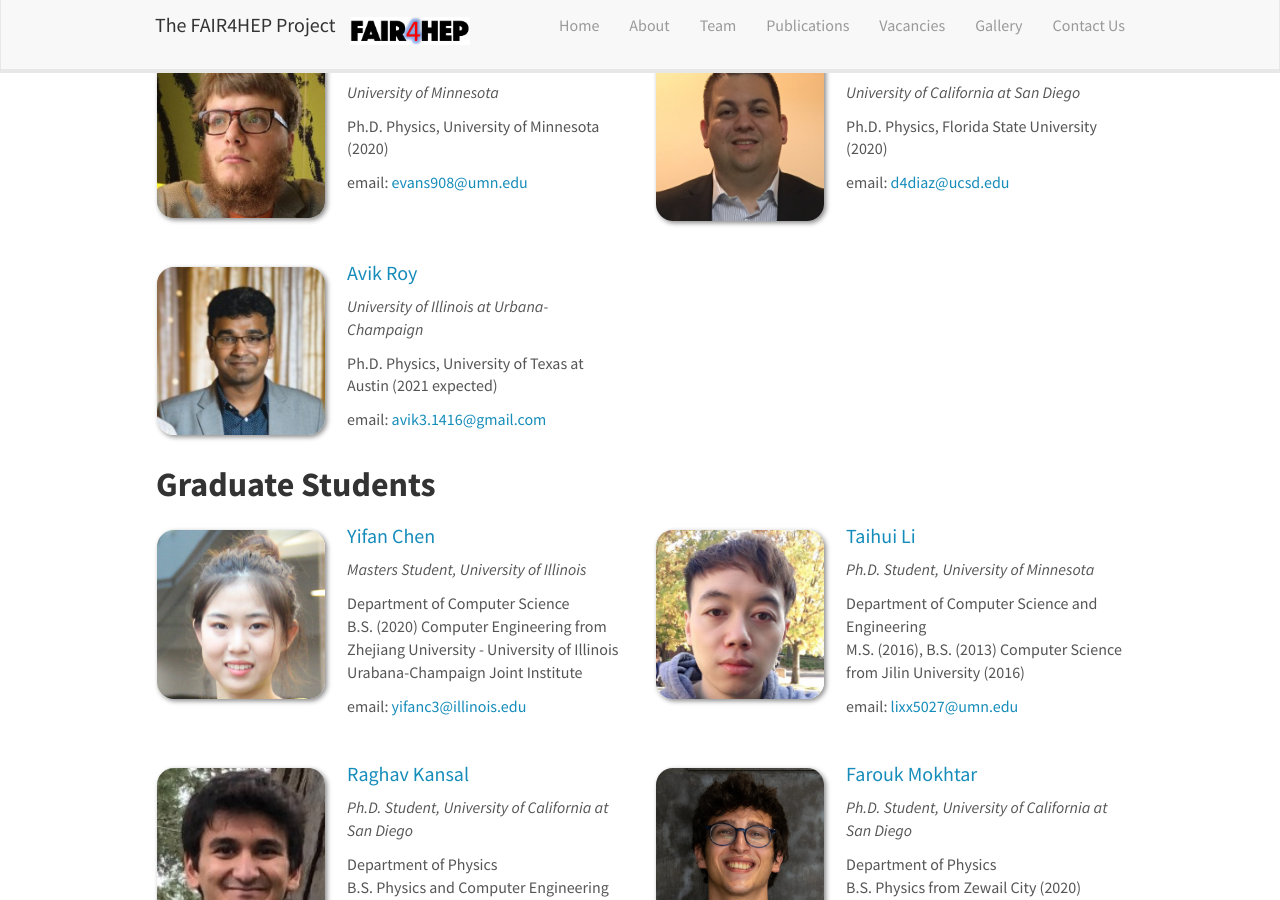
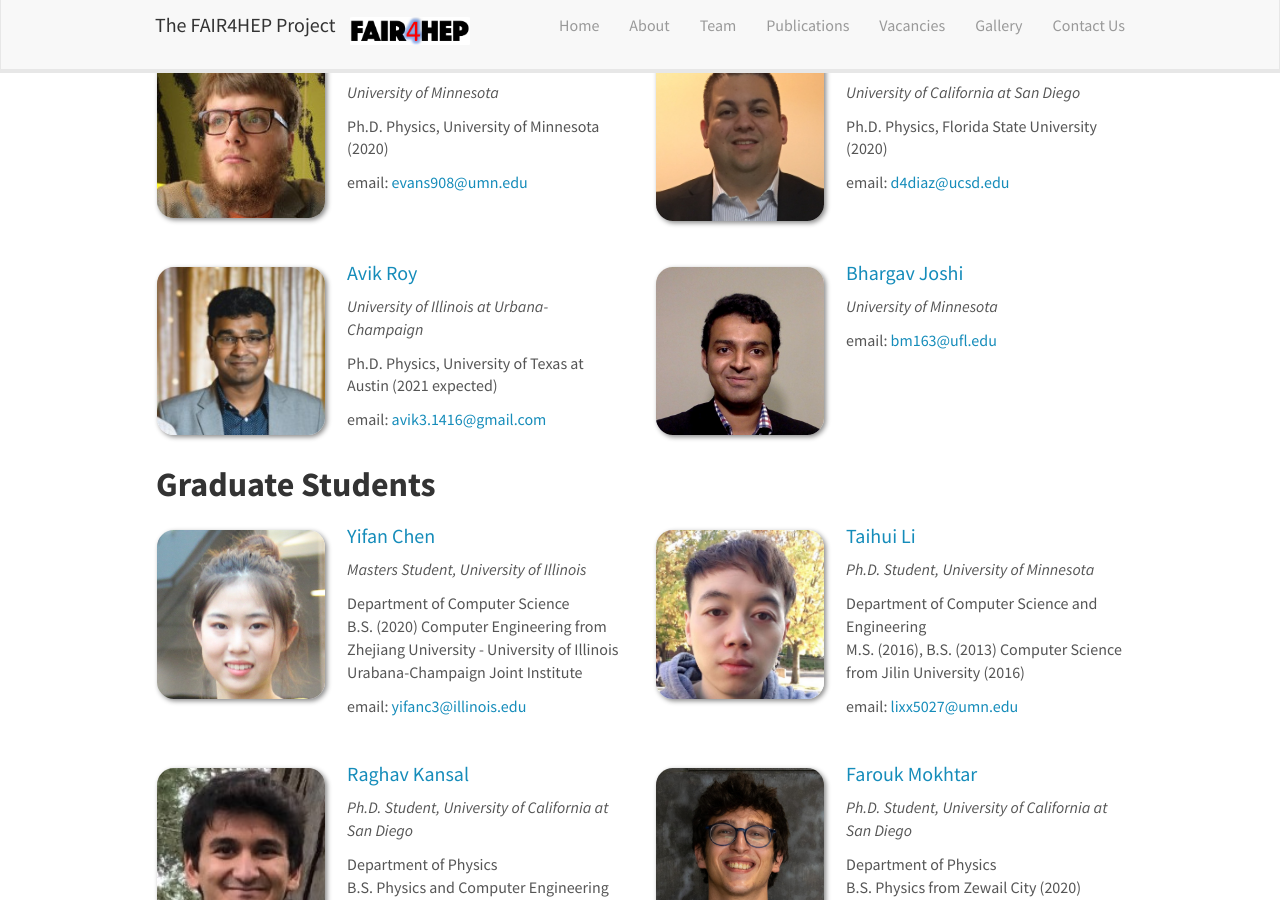
Before and after one commit to FAIR4HEP/fair4hep.github.io, a Jekyll site: the page built from _pages/team.md, in a window 1280 px wide and 900 px high, scrolled down 2137 px. Built offline with Jekyll 4.4.1, drawn with Linux system fonts in a browser that asks for light colours; nearby versions of some CDN libraries.

Commit message:
first commit from joshi

```diff
--- a/_data/team_postdocs.yml
+++ b/_data/team_postdocs.yml
@@ -25,3 +25,9 @@
   addinfo2:
   addinfo3:
   addinfo4:
+- name: <a href="https://www.linkedin.com/in/bhargav-joshi-0732152b">Bhargav Joshi</a>
+  photo: joshi.jpg
+  info: University of Minnesota
+  email: bm163@ufl.edu
+  number_addinfo: 1
+  add_info: Ph.D. Physics, University of Florida, Gainesville (2021)
```
Also changed, not shown: images/teampic/joshi.jpg (added).
